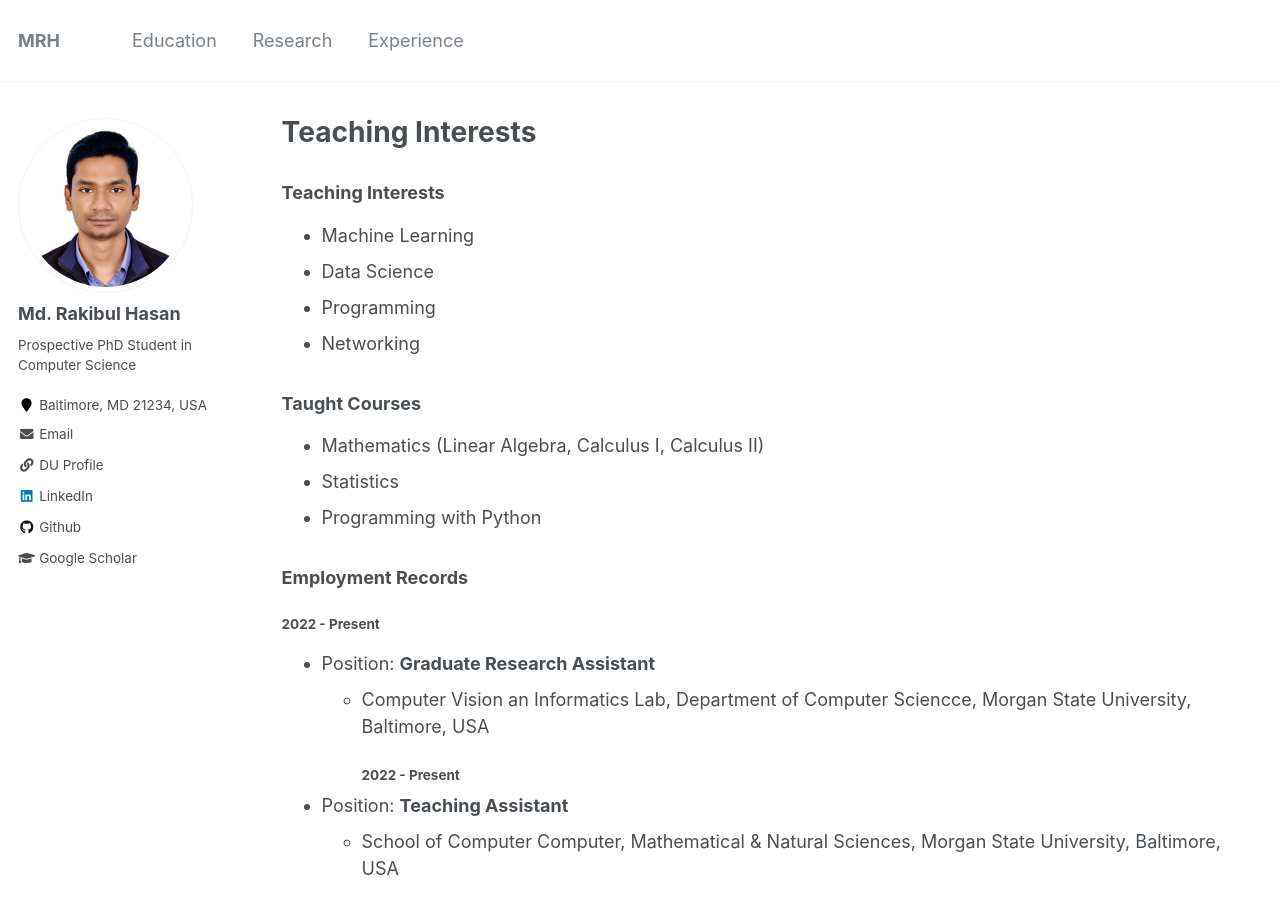
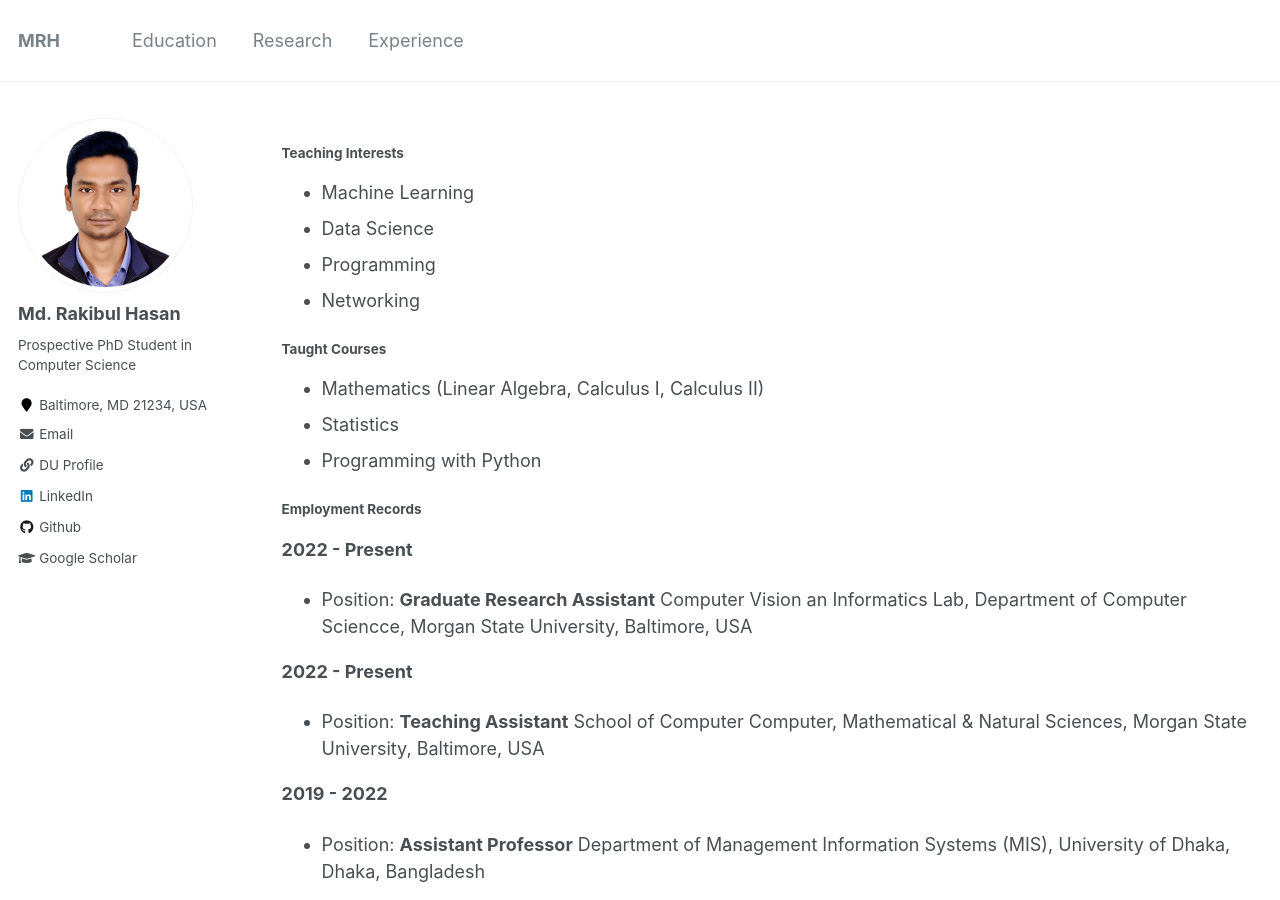
Before and after one commit to Hasan-MdRakibul/hasan-mdrakibul.github.io, a Jekyll site: the page built from _pages/experience.md, in a window 1280 px wide and 900 px high. Built offline with Jekyll 4.4.1, drawn with Linux system fonts in a browser that asks for light colours; our own code applies the rules of GitHub Pages for plain Markdown files.

Commit message:
init changes

```diff
--- a/_pages/experience.md
+++ b/_pages/experience.md
@@ -4,27 +4,29 @@ layout: archive
 permalink: /experience/
 author_profile: true
 ---
-### Teaching Interests
+#### Teaching Interests
 - Machine Learning
 - Data Science
 - Programming
 - Networking
 
-### Taught Courses
+#### Taught Courses
 - Mathematics (Linear Algebra, Calculus I, Calculus II)
 - Statistics
 - Programming with Python
 
-### Employment Records
-#### 2022 - Present
+#### Employment Records
+**2022 - Present**
 - Position: **Graduate Research Assistant**
-    - Computer Vision an Informatics Lab, Department of Computer Sciencce, Morgan State University, Baltimore, USA
-#### 2022 - Present
+  Computer Vision an Informatics Lab, Department of Computer Sciencce, Morgan State University, Baltimore, USA
+
+**2022 - Present**
 - Position: **Teaching Assistant**
-    - School of Computer Computer, Mathematical & Natural Sciences, Morgan State University, Baltimore, USA
-#### 2019 - 2022
+  School of Computer Computer, Mathematical & Natural Sciences, Morgan State University, Baltimore, USA
+
+**2019 - 2022**
 - Position: **Assistant Professor**
-  - Department of Management Information Systems (MIS), University of Dhaka, Dhaka, Bangladesh
+  Department of Management Information Systems (MIS), University of Dhaka, Dhaka, Bangladesh
 #### 2016 (Mar) - 2018
 - Position: **Lecturer**
   - Department of Management Information Systems (MIS), University of Dhaka, Dhaka, Bangladesh
```
